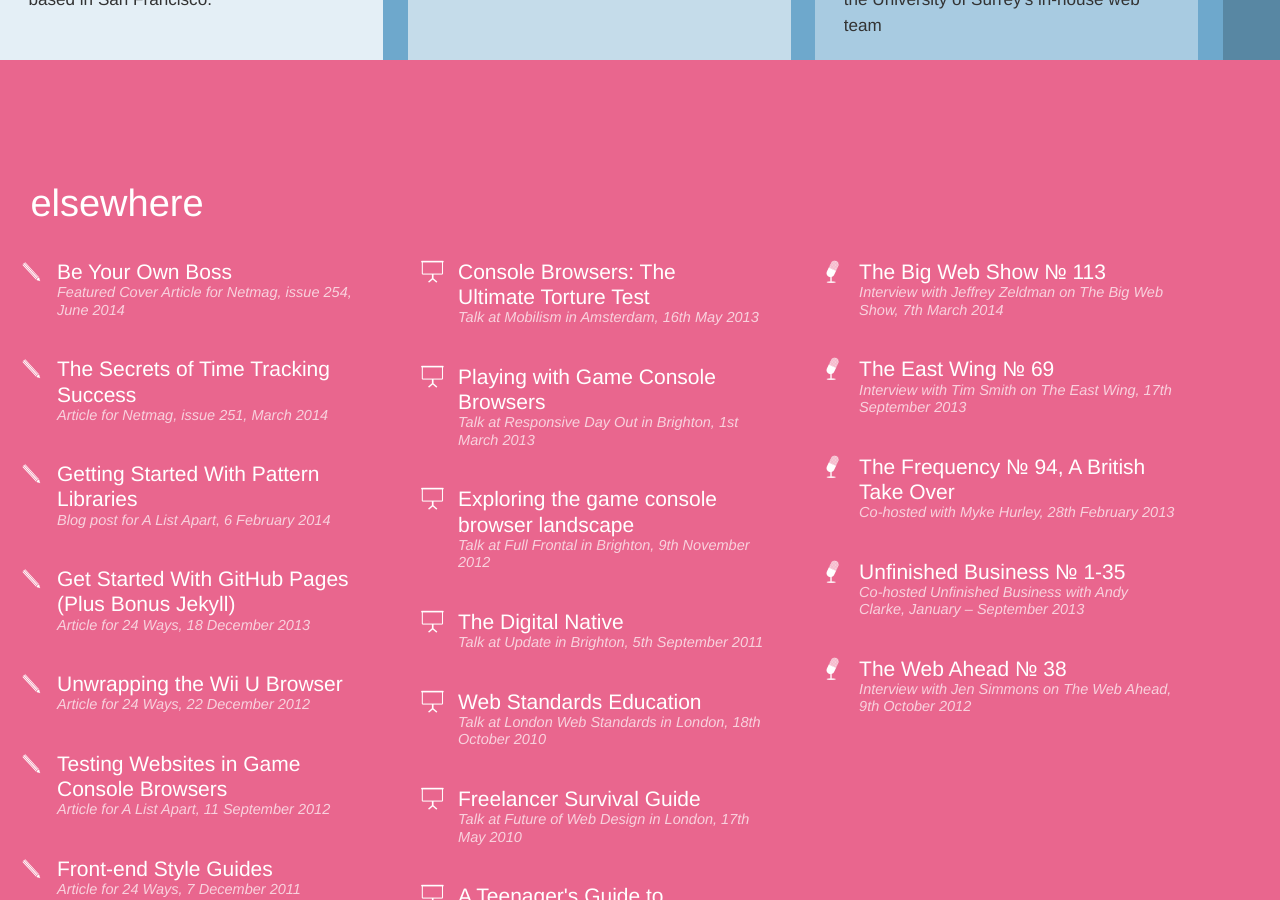
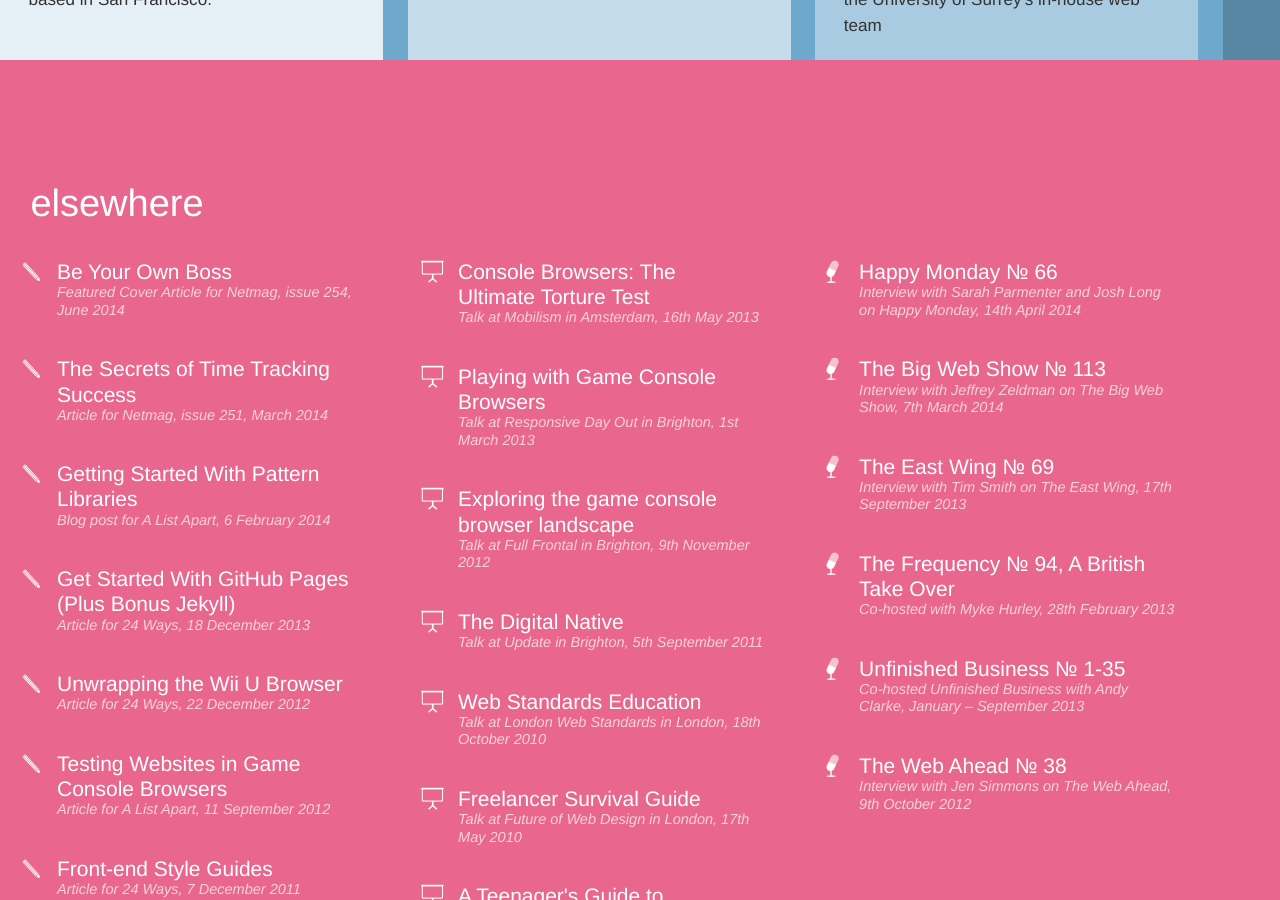
Before and after one commit to maban/maban, a Jekyll site: the page built from index.html, in a window 1280 px wide and 900 px high, scrolled down 1964 px. Built offline with Jekyll 4.4.1, drawn with Linux system fonts in a browser that asks for light colours.

Commit message:
Add link to Happy Monday podcast episode

```diff
--- a/index.html
+++ b/index.html
@@ -227,6 +227,12 @@ slug: home
     <h3 class="heading-subsection">Podcasts</h3>
     <ol class="list">
         <li>
+          <a class="link-type-podcast" href="http://www.happymondaypodcast.com/episodes/2030-episode-66-anna-debenham">
+              <h3>Happy Monday № 66</h3>
+              <p>Interview with Sarah Parmenter and Josh Long on Happy Monday, 14th April 2014</p>
+          </a>
+        </li>
+        <li>
           <a class="link-type-podcast" href="http://www.muleradio.net/thebigwebshow/113/">
               <h3>The Big Web Show № 113</h3>
               <p>Interview with Jeffrey Zeldman on The Big Web Show, 7th March 2014</p>
```
